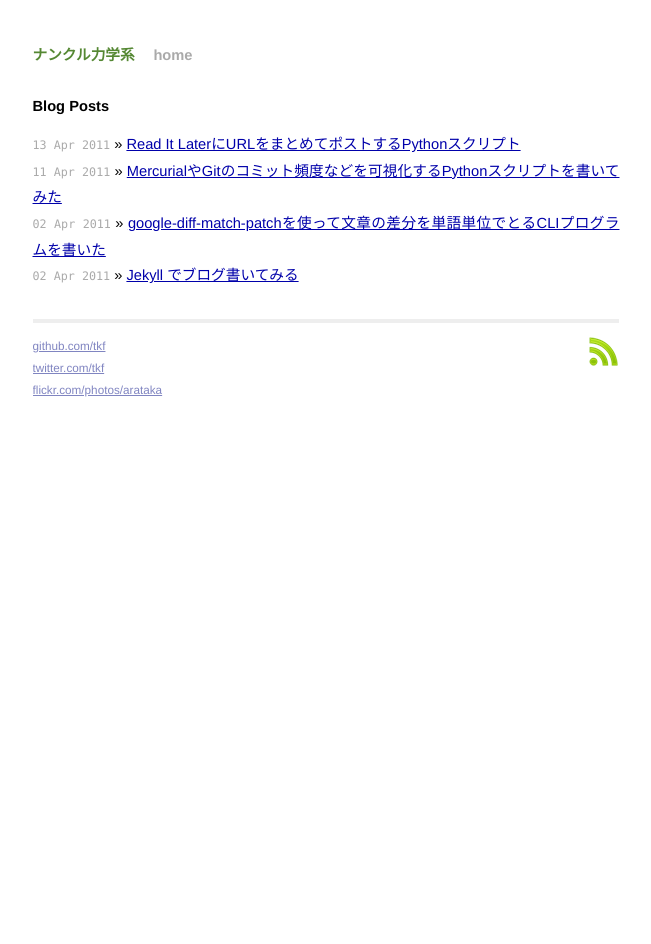
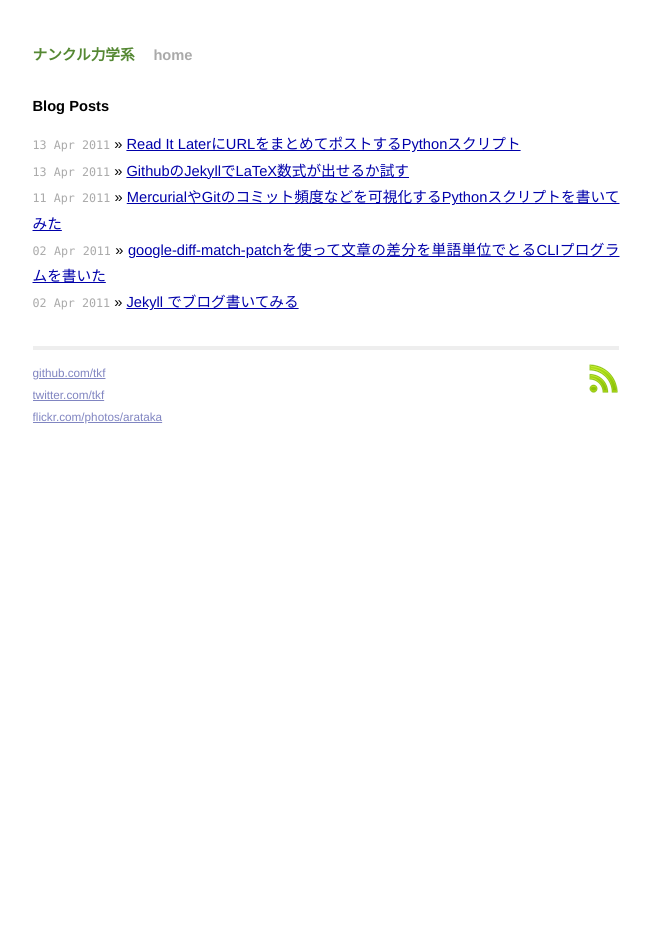
Before and after one commit to arataka/arataka.github.com, a Jekyll site: the page built from index.html, in a window 1280 px wide. Shown: the whole page, without its empty margins (314-965 px from the left). Built offline with Jekyll 4.4.1, drawn with Linux system fonts in a browser that asks for light colours; comment, search, counter and statistics services are not loaded.

Commit message:
added 2011-04-13-jekyll-with-latex-math.markdown

```diff
--- a/_config.yml
+++ b/_config.yml
@@ -1 +1,4 @@
 pygments: true
+
+maruku:
+  use_tex: true
--- /dev/null
+++ b/_posts/2011/04/2011-04-13-jekyll-with-latex-math.markdown
@@ -0,0 +1,16 @@
+---
+layout: post
+title: GithubのJekyllでLaTeX数式が出せるか試す
+---
+
+# {{ page.title }} #
+
+Example: $x^{n}+y^{n} \neq z^{n}$ for $n \geq 3$
+
+\[
+\sum_{n=1}^\infty \frac{1}{n}
+\text{ is divergent, but }
+\lim_{n \to \infty} \sum_{i=1}^n \frac{1}{i} - \ln n \text{exists.}
+\]
+
+$$ \beth \Subset \bigtriangleup \bumpeq \ggg \pitchfork $$
```
Also changed, not shown: 1 other file.
